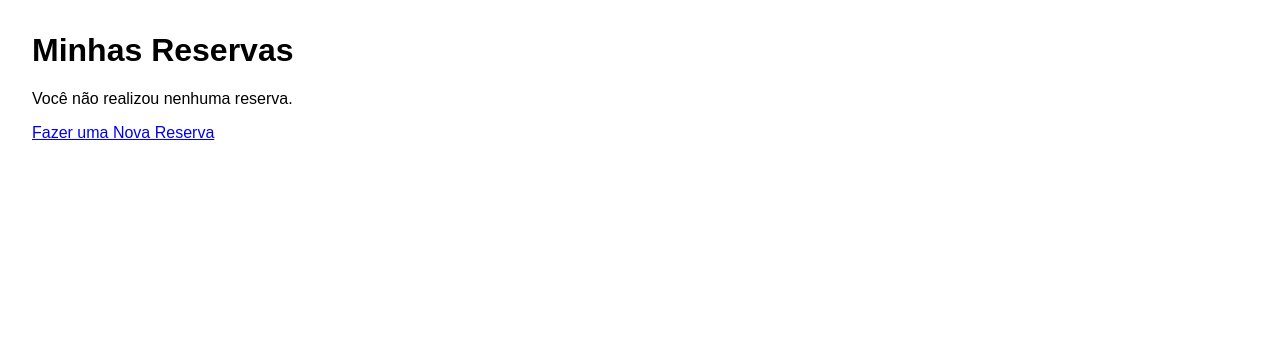
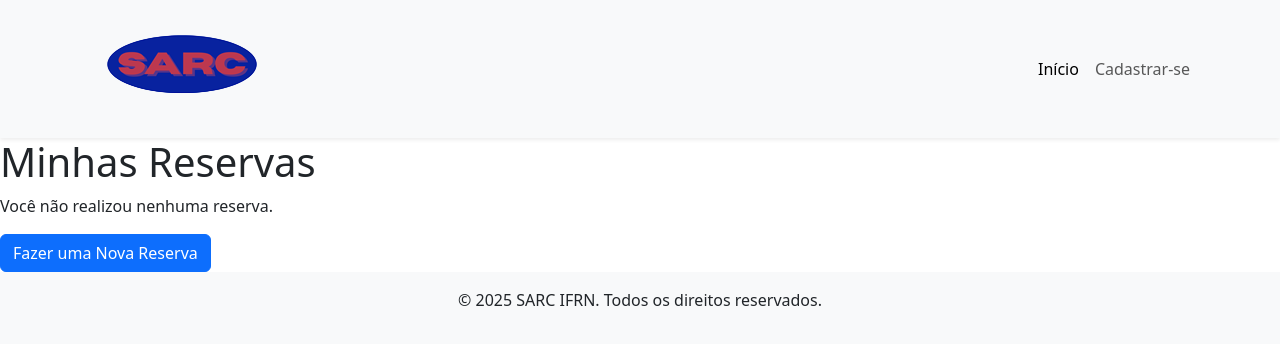
Before and after one commit to ZeAlexandre5/SARC, a Django app: page /reservas/ in a window 1280 px wide. Shown: the top 345 px of the page. Run offline with Django 5.2, Linux system fonts and the light colour scheme.

Commit message:
links e blocks consertados

```diff
--- a/SARC/templates/SARC/base.html
+++ b/SARC/templates/SARC/base.html
@@ -36,20 +36,20 @@
   <!-- Navbar -->
   <nav class="navbar navbar-expand-lg navbar-light bg-light shadow-sm">
     <div class="container">
-      <a class="navbar-brand" href="{$$}" ><img src ="{% static 'SARC/IMG/SARC IFNR.png' %}" id="logo"></a>
+      <a class="navbar-brand" href="{% url 'index' %}" ><img src ="{% static 'SARC/IMG/SARC IFRN.png' %}" id="logo"></a>
       <button class="navbar-toggler" type="button" data-bs-toggle="collapse" data-bs-target="#navbarNav">
         <span class="navbar-toggler-icon"></span>
       </button>
       <div class="collapse navbar-collapse justify-content-end" id="navbarNav">
         <ul class="navbar-nav">
-          <li class="nav-item"><a class="nav-link active" href="{% url ''%}">Início</a></li>
+          <li class="nav-item"><a class="nav-link active" href="{% url 'index'%}">Início</a></li>
           <li class="nav-item"><a class="nav-link" href="{% url 'cadastro' %}">Cadastrar-se</a></li>
         </ul>
       </div>
     </div>
   </nav>
 
-  <!-- Hero Section -->
+  {% block content %}
   <section class="hero">
     <div class="container">
       <h1>Sistema de Agendamento e Reservas de Computadores</h1>
@@ -57,6 +57,8 @@
         <a href="{% url 'reservas' %}" class="btn btn-primary btn-lg mt-3">Reservar Aqui</a></p>
     </div>
   </section>
+  {% endblock %}
+
 
   <!-- Footer -->
   <footer class="footer">
--- a/SARC/templates/SARC/reservas.html
+++ b/SARC/templates/SARC/reservas.html
@@ -1,3 +1,4 @@
+{% extends 'SARC/base.html' %}
 {%load static %}
 <!DOCTYPE html>
 <html lang="pt-br">
@@ -12,6 +13,7 @@
     </style>
 </head>
 <body>
+    {% block content %}
     <h1>Minhas Reservas</h1>
     {% if reservas %}
         <table>
@@ -42,5 +44,6 @@
         <p>Você não realizou nenhuma reserva.</p>
     {% endif %}
     <a href="{% url 'salas' %}" class="btn btn-primary">Fazer uma Nova Reserva</a>
+    {% endblock %}
 </body>
 </html>
```
